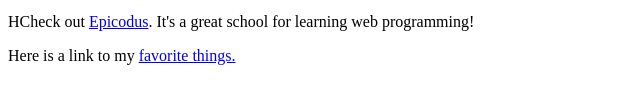
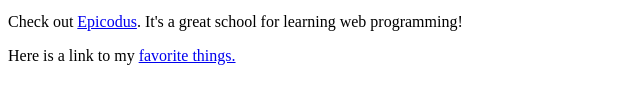
Before and after one commit to lisagarvey-11/my-first-webpage, a plain HTML site: page my-first-webpage.html in a window 1280 px wide. Shown: the part 304-408 px from the top of the page, 0-640 px from the left. Drawn offline with Linux system fonts and the light colour scheme.

Commit message:
updated content

```diff
--- a/my-first-webpage.html
+++ b/my-first-webpage.html
@@ -17,7 +17,7 @@
       <li>JavaScript</li>
       <li> And a lot more!</li>
     </ul>
-    <p>HCheck out <a href="http://www.epicodus.com/">Epicodus</a>. It's a great school for learning web programming!</p>
+    <p>Check out <a href="http://www.epicodus.com/">Epicodus</a>. It's a great school for learning web programming!</p>
 
     <p>Here is a link to my <a href="favorite-things.html">favorite things.</a></p>
   </body>
```
